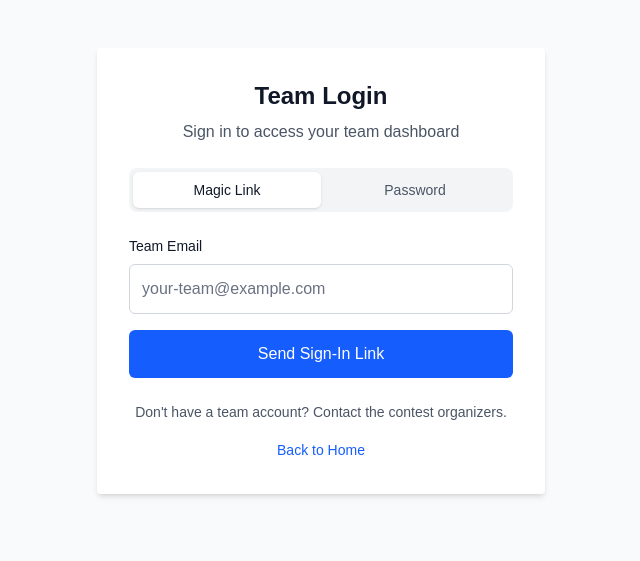
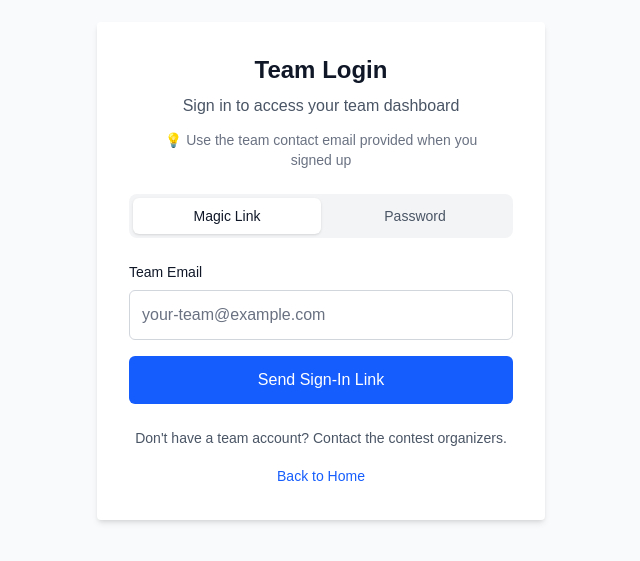
Before and after one commit to Conklaven/bbq-contest, a Next.js app: page /team/login in a window 1280 px wide. Shown: the part 129-690 px from the top of the page, without its empty margins (319-959 px from the left). Built offline with nearby package versions, Linux system fonts and the light colour scheme; no server answers.

Commit message:
Improve team login page user experience
- Add helpful note to use team contact email provided during signup
- Add spam folder reminder for magic link email delivery
- Provide clear guidance for teams on email requirements
- Enhance user experience with consistent messaging across login pages

```diff
--- a/src/app/team/login/page.tsx
+++ b/src/app/team/login/page.tsx
@@ -180,6 +180,9 @@ export default function TeamLoginPage() {
           <p className="text-gray-600 mt-2">
             Sign in to access your team dashboard
           </p>
+          <p className="text-sm text-gray-500 mt-3 px-4">
+            💡 Use the team contact email provided when you signed up
+          </p>
         </div>
 
         {/* Login Method Toggle */}
@@ -236,6 +239,10 @@ export default function TeamLoginPage() {
             {success && (
               <div className="mb-4 p-3 bg-green-50 border border-green-200 rounded-md">
                 <div className="text-green-600 text-sm">{success}</div>
+                <div className="text-xs text-gray-400 mt-2">
+                  💡 If you don&apos;t see the email within a few moments,
+                  please check your spam folder.
+                </div>
               </div>
             )}
 
```
